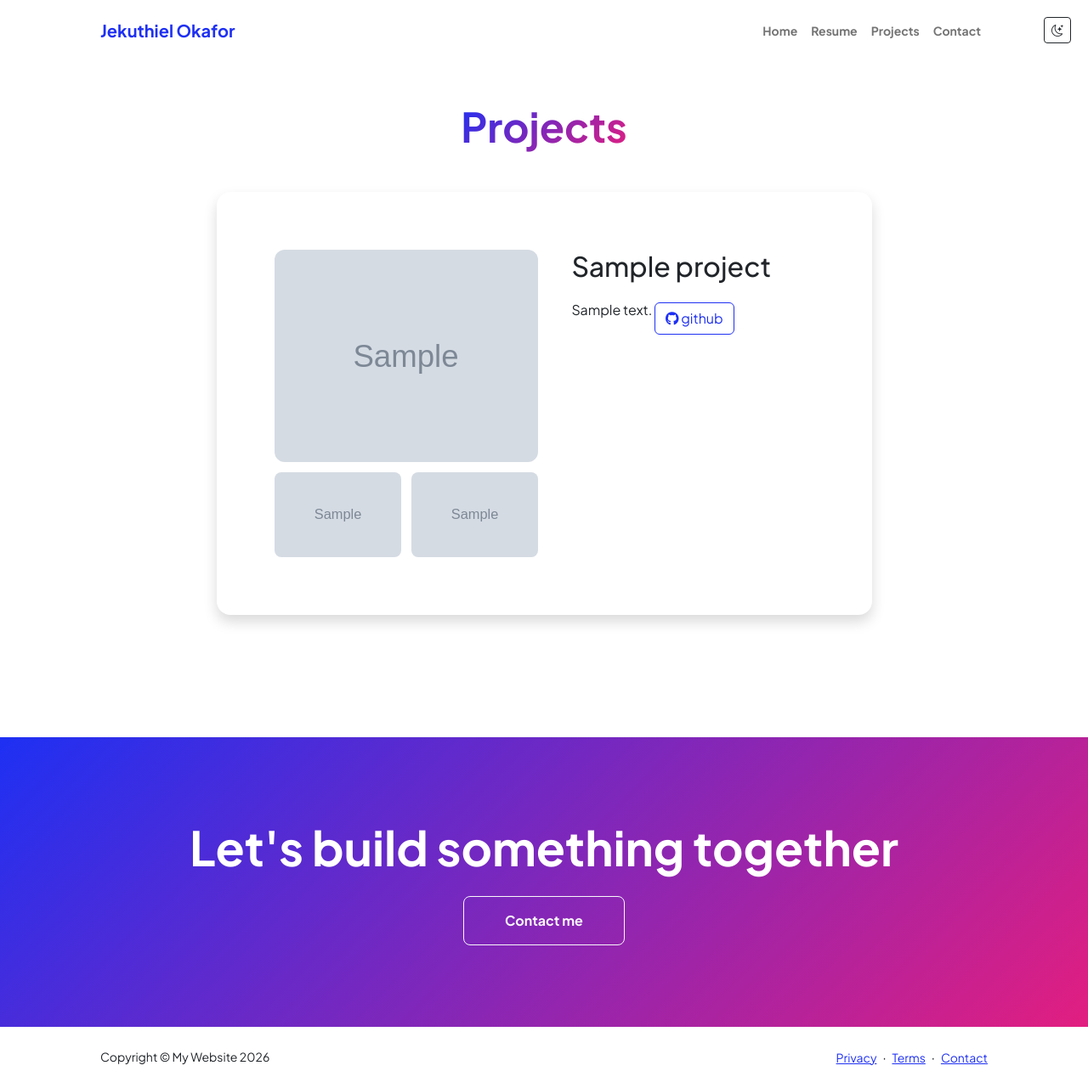
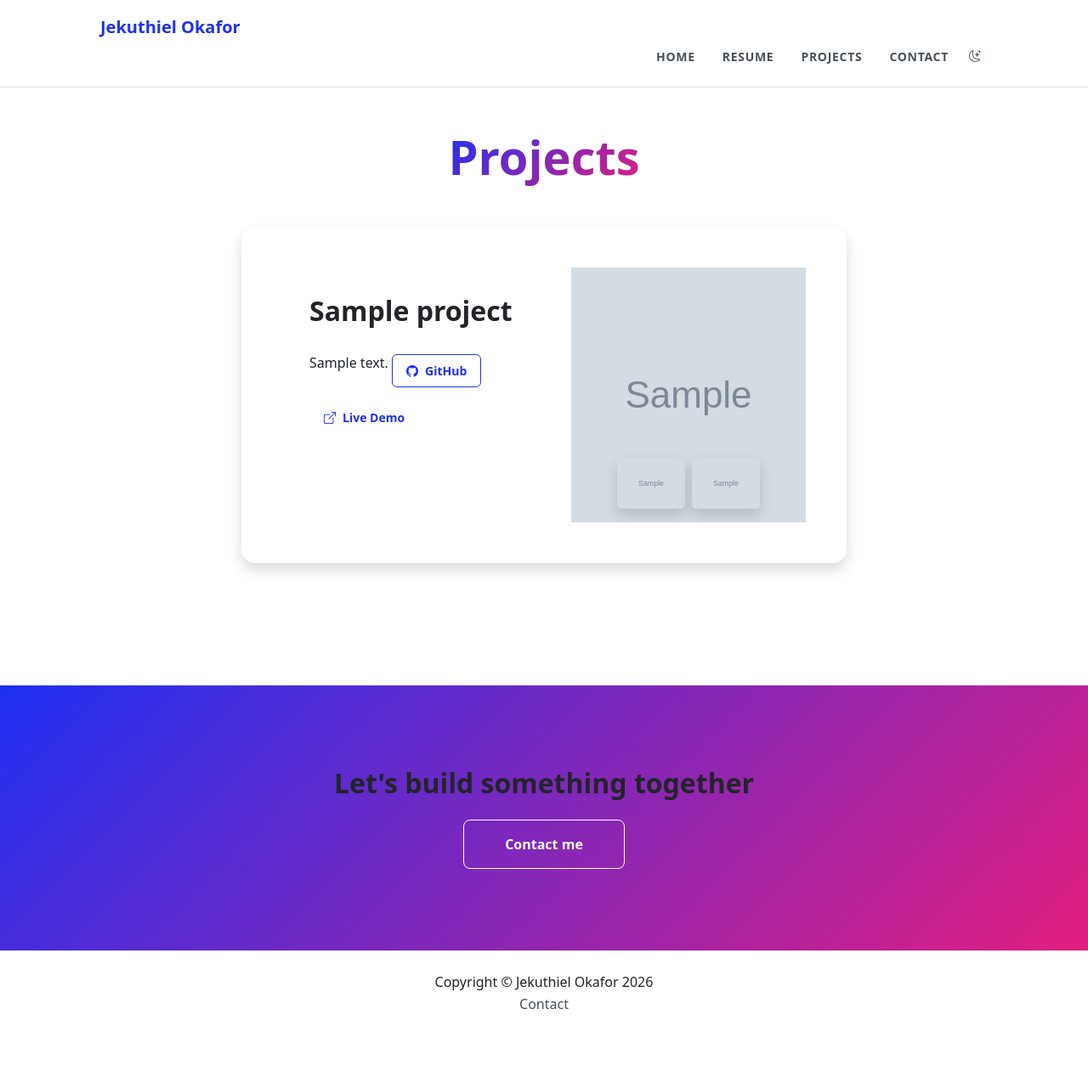
Before and after one commit to Elegede1/my_portfolio, a Flask app: page /projects in a window 1280 px wide. Shown: the whole page at 85% size. After the commit the page ends 1188 px from the top, so only its background shows below. Run offline with Flask 3, Linux system fonts and the light colour scheme; grey boxes marked "Sample" are stand-in pictures; a database or web service that is not in the repository returns one stand-in record (values such as "Sample title"); some libraries are stand-ins or nearby versions.

Commit message:
Performance optimization: Remove Bootstrap bloat, consolidate CSS/JS, remove unused code
- Replace 272KB Bootstrap CSS with 19KB minimal custom CSS (styles.min.css)
- Remove Font Awesome dependency, use Bootstrap Icons only
- Remove unused PostForm and associated imports
- Remove gunicorn from requirements.txt (not used on Vercel)
- Optimize font loading: async load with preload, reduce weights from 9 to 7
- Consolidate dark mode logic: single implementation in base template + scripts.js
- Add Vercel caching headers for static assets (1 year immutable)
- Add security headers (X-Content-Type-Options, X-Frame-Options, X-XSS-Protection, Referrer-Policy)
- Fix image paths to use url_for() for robustness
- Remove debug output from resume.html
- Update Bootstrap Icons to v1.11.3
- Update Bootstrap JS to v5.3.3
- Load JS with defer attribute
- Remove .vercel folder from git tracking

```diff
--- a/index.py
+++ b/index.py
@@ -3,7 +3,7 @@ import datetime
 from flask_bootstrap import Bootstrap4
 from flask_wtf import CSRFProtect
 from flask_login import UserMixin, login_user, LoginManager, login_required, current_user, logout_user
-from forms import LoginForm, PostForm, ContactForm, ProjectForm, UserForm, MessageForm, ExperienceForm, EducationForm, SkillForm
+from forms import LoginForm, ContactForm, ProjectForm, UserForm, MessageForm, ExperienceForm, EducationForm, SkillForm
 from werkzeug.security import generate_password_hash, check_password_hash
 from functools import wraps
 from dotenv import load_dotenv
--- a/requirements.txt
+++ b/requirements.txt
@@ -4,7 +4,6 @@ Flask-WTF==1.2.1
 Flask-Login==0.6.3
 python-dotenv==1.0.1
 Flask-PyMongo==2.3.0
-gunicorn==22.0.0
 email-validator==2.1.1
 flask-admin==1.6.1
 pymongo==4.7.2
--- a/static/js/scripts.js
+++ b/static/js/scripts.js
@@ -3,8 +3,6 @@
 * Copyright 2013-2023 Start Bootstrap
 * Licensed under MIT (https://github.com/StartBootstrap/startbootstrap-personal/blob/master/LICENSE)
 */
-// This file is intentionally blank
-// Use this file to add JavaScript to your project
     document.addEventListener('DOMContentLoaded', () => {
         const darkModeToggle = document.getElementById('darkModeToggle');
         const body = document.body;
@@ -13,8 +11,12 @@
         const darkMode = localStorage.getItem('darkMode');
         if (darkMode === 'enabled') {
             body.classList.add('dark-mode');
+            if (darkModeToggle) {
+                darkModeToggle.innerHTML = '<i class="bi bi-sun"></i>';
+            }
         }
 
+        if (darkModeToggle) {
             darkModeToggle.addEventListener('click', () => {
                 body.classList.toggle('dark-mode');
 
@@ -23,8 +25,9 @@
                     localStorage.setItem('darkMode', 'enabled');
                     darkModeToggle.innerHTML = '<i class="bi bi-sun"></i>';
                 } else {
-                localStorage.setItem('darkMode', null);
+                    localStorage.setItem('darkMode', 'disabled');
                     darkModeToggle.innerHTML = '<i class="bi bi-moon-stars"></i>';
                 }
             });
+        }
     });
--- a/templates/base.html
+++ b/templates/base.html
@@ -3,46 +3,47 @@
     <head>
         <meta charset="utf-8" />
         <meta name="viewport" content="width=device-width, initial-scale=1, shrink-to-fit=no" />
-        <meta name="description" content="" />
-        <meta name="author" content="" />
-        <title>Jekuthiel Okafor - Portfolio</title>
+        <meta name="description" content="Jekuthiel Okafor - Portfolio" />
+        <meta name="author" content="Jekuthiel Okafor" />
+        <title>{% block title %}Jekuthiel Okafor - Portfolio{% endblock %}</title>
 
-        <!-- Favicon-->
-        <!-- FIX: Use url_for for robust path generation -->
+        <!-- Favicon -->
         <link rel="icon" type="image/x-icon" href="{{ url_for('static', filename='assets/favicon.ico') }}" />
 
-        <!-- Custom Google font-->
+        <!-- Preconnect to external domains -->
         <link rel="preconnect" href="https://fonts.googleapis.com" />
         <link rel="preconnect" href="https://fonts.gstatic.com" crossorigin />
-        <link href="https://fonts.googleapis.com/css2?family=Plus+Jakarta+Sans:wght@100;200;300;400;500;600;700;800;900&amp;display=swap" rel="stylesheet" />
+        <link rel="preconnect" href="https://cdn.jsdelivr.net" />
 
-        <!-- Bootstrap icons-->
-        <link href="https://cdn.jsdelivr.net/npm/bootstrap-icons@1.8.1/font/bootstrap-icons.css" rel="stylesheet" />
+        <!-- Custom Google Font - loaded asynchronously -->
+        <link rel="preload" as="style" href="https://fonts.googleapis.com/css2?family=Plus+Jakarta+Sans:wght@300;400;500;600;700;800;900&display=swap" onload="this.onload=null;this.rel='stylesheet'" />
+        <noscript><link rel="stylesheet" href="https://fonts.googleapis.com/css2?family=Plus+Jakarta+Sans:wght@300;400;500;600;700;800;900&display=swap" /></noscript>
 
-        <!-- Core theme CSS (includes Bootstrap)-->
-        <!-- FIX: Use url_for for robust path generation -->
-        <link href="{{ url_for('static', filename='css/styles.css') }}" rel="stylesheet" />
+        <!-- Bootstrap Icons - loaded asynchronously -->
+        <link rel="preload" as="style" href="https://cdn.jsdelivr.net/npm/bootstrap-icons@1.11.3/font/bootstrap-icons.min.css" onload="this.onload=null;this.rel='stylesheet'" />
+        <noscript><link rel="stylesheet" href="https://cdn.jsdelivr.net/npm/bootstrap-icons@1.11.3/font/bootstrap-icons.min.css" /></noscript>
+
+        <!-- Core theme CSS (minimal, no Bootstrap) -->
+        <link rel="stylesheet" href="{{ url_for('static', filename='css/styles.min.css') }}" />
     </head>
     <body class="d-flex flex-column h-100">
 
         <main class="flex-shrink-0">
-            <!-- Navigation-->
-            <nav class="navbar navbar-expand-lg navbar-light bg-white py-3">
+            <!-- Navigation -->
+            <nav class="navbar navbar-expand-lg navbar-light py-3">
                 <div class="container px-5">
                     <a class="navbar-brand" href="{{ url_for('index') }}"><span class="fw-bolder text-primary">Jekuthiel Okafor</span></a>
                     <button class="navbar-toggler" type="button" data-bs-toggle="collapse" data-bs-target="#navbarSupportedContent" aria-controls="navbarSupportedContent" aria-expanded="false" aria-label="Toggle navigation"><span class="navbar-toggler-icon"></span></button>
                     <div class="collapse navbar-collapse" id="navbarSupportedContent">
-                        <div style="position: fixed; top: 20px; right: 20px; z-index: 500;">
-                            <button class="btn btn-outline-dark btn-sm" id="darkModeToggle">
-                                <i class="bi bi-moon-stars"></i>
-                            </button>
-                        </div>
                         <ul class="navbar-nav ms-auto mb-2 mb-lg-0 small fw-bolder">
                             <li class="nav-item"><a class="nav-link" href="{{ url_for('index') }}">Home</a></li>
                             <li class="nav-item"><a class="nav-link" href="{{ url_for('resume') }}">Resume</a></li>
                             <li class="nav-item"><a class="nav-link" href="{{ url_for('projects') }}">Projects</a></li>
                             <li class="nav-item"><a class="nav-link" href="{{ url_for('contact') }}">Contact</a></li>
                         </ul>
+                        <button class="btn btn-outline-dark btn-sm" id="darkModeToggle" aria-label="Toggle dark mode">
+                            <i class="bi bi-moon-stars"></i>
+                        </button>
                     </div>
                 </div>
             </nav>
@@ -54,22 +55,17 @@
         <footer class="bg-white py-4 mt-auto">
             <div class="container px-5">
                 <div class="row align-items-center justify-content-between flex-column flex-sm-row">
-                    <div class="col-auto"><div class="small m-0">Copyright &copy; My Website {{ year }}</div></div>
+                    <div class="col-auto"><div class="small m-0">Copyright &copy; Jekuthiel Okafor {{ year }}</div></div>
                     <div class="col-auto">
-                        <a class="small" href="#!">Privacy</a>
-                        <span class="mx-1">&middot;</span>
-                        <a class="small" href="#!">Terms</a>
-                        <span class="mx-1">&middot;</span>
                         <a class="small" href="{{ url_for('contact') }}">Contact</a>
                     </div>
                 </div>
             </div>
         </footer>
 
-        <!-- Bootstrap core JS-->
-        <script src="https://cdn.jsdelivr.net/npm/bootstrap@5.2.3/dist/js/bootstrap.bundle.min.js"></script>
-        <!-- Core theme JS-->
-        <!-- FIX: Use url_for for robust path generation -->
-        <script src="{{ url_for('static', filename='js/scripts.js') }}"></script>
+        <!-- Bootstrap core JS - loaded asynchronously -->
+        <script src="https://cdn.jsdelivr.net/npm/bootstrap@5.3.3/dist/js/bootstrap.bundle.min.js" defer></script>
+        <!-- Core theme JS -->
+        <script src="{{ url_for('static', filename='js/scripts.js') }}" defer></script>
     </body>
 </html>
--- a/templates/contact.html
+++ b/templates/contact.html
@@ -4,7 +4,7 @@
 {% block content %}
 <section class="py-5">
     <div class="container px-5">
-        <!-- Contact form-->
+        <!-- Contact form -->
         <div class="bg-light rounded-4 py-5 px-4 px-md-5">
             <div class="text-center mb-5">
                 <div class="feature bg-primary bg-gradient-primary-to-secondary text-white rounded-3 mb-3"><i class="bi bi-envelope"></i></div>
@@ -26,7 +26,7 @@
                     {% endwith %}
 
                     <!-- Use Flask-WTF to render the form -->
-                    {% from 'bootstrap/form.html' import render_form %}
+                    {% from 'bootstrap5/form.html' import render_form %}
                     {{ render_form(form, novalidate=True, button_map={'submit': 'primary btn-lg'})|safe }}
 
                 </div>
--- a/templates/index.html
+++ b/templates/index.html
@@ -25,7 +25,7 @@
                                 <div class="profile bg-gradient-primary-to-secondary">
                                     <!-- TIP: For best results, use a photo with a transparent background like the demo example below-->
                                     <!-- Watch a tutorial on how to do this on YouTube (link)-->
-                                    <img class="profile-img" src="static/assets/profile.jpg" alt="..." />
+                                    <img class="profile-img" src="{{ url_for('static', filename='assets/profile.jpg') }}" alt="Jekuthiel Okafor" />
                                 </div>
                             </div>
                         </div>
--- a/templates/login.html
+++ b/templates/login.html
@@ -1,7 +1,6 @@
 {% extends 'base.html' %}
 
 {% block content %}
-
 
     <div class="container">
         <div class="row justify-content-center">
--- a/templates/projects.html
+++ b/templates/projects.html
@@ -1,7 +1,7 @@
 {% extends 'base.html' %}
 
-{%block content%}
-    <!-- Projects Section-->
+{% block content %}
+    <!-- Projects Section -->
     <section class="py-5">
         <div class="container px-5 mb-5">
             <div class="text-center mb-5">
@@ -9,7 +9,7 @@
             </div>
             <div class="row gx-5 justify-content-center">
                 <div class="col-lg-11 col-xl-9 col-xxl-8">
-                    <!-- Project Card 1-->
+                    <!-- Project Card -->
                     {% if projects %}
                         {% for project in projects %}
                             <div class="card overflow-hidden shadow rounded-4 border-0 mb-5">
@@ -21,11 +21,21 @@
                                                     <div class="project-text">
                                                         <h2>{{ project.title or '' }}</h2>
                                                             {{ project.body|default('') | safe }}
-                                                        <a href="https://github.com/Elegede1/pong_game" class="btn btn-outline-primary mt-3"><i class="fab fa-github"></i> github</a>
-                                                        <link rel="stylesheet" href="https://cdnjs.cloudflare.com/ajax/libs/font-awesome/6.0.0/css/all.min.css">
+                                                        {% if project.github_url %}
+                                                        <a href="{{ project.github_url }}" class="btn btn-outline-primary mt-3" target="_blank" rel="noopener">
+                                                            <i class="bi bi-github"></i> GitHub
+                                                        </a>
+                                                        {% endif %}
+                                                        {% if project.live_url %}
+                                                        <a href="{{ project.live_url }}" class="btn btn-outline-secondary mt-3 ms-2" target="_blank" rel="noopener">
+                                                            <i class="bi bi-box-arrow-up-right"></i> Live Demo
+                                                        </a>
+                                                        {% endif %}
                                                     </div>
                                                     <div class="project-media">
+                                                        {% if project.img_url %}
                                                         <img src="{{ project.img_url if project.img_url.startswith('http') else url_for('static', filename=project.img_url) }}" alt="{{ project.title }}" class="project-image-main">
+                                                        {% endif %}
                                                         <div class="project-images-secondary">
                                                             {% if project.img_url_2 %}
                                                             <img src="{{ project.img_url_2 if project.img_url_2.startswith('http') else url_for('static', filename=project.img_url_2) }}" alt="{{ project.title }} 2" class="project-image-small">
@@ -45,7 +55,7 @@
                     {% else %}
                         <div class="card overflow-hidden shadow rounded-4 border-0 mb-5">
                             <div class="card-body p-5">
-                                <p>No projects available yet.</p> <!--- Or something more descriptive -->
+                                <p class="text-center text-muted">No projects available yet.</p>
                             </div>
                         </div>
                     {% endif %}
@@ -53,8 +63,8 @@
             </div>
         </div>
     </section>
-    <!-- Call to action section-->
-    <section class="py-5 bg-gradient-primary-to-secondary text-white">
+    <!-- Call to action section -->
+    <section class="py-5" style="background: var(--gradient-primary); color: var(--white);">
         <div class="container px-5 my-5">
             <div class="text-center">
                 <h2 class="display-4 fw-bolder mb-4">Let's build something together</h2>
```
Also changed, not shown: forms.py (+1 -13 lines), templates/admin/master.html (+13 -18 lines), templates/resume.html (+8 -11 lines), static/css/styles.min.css (added), vercel.json, 1 other file. Lines whose indentation alone changed are shown as unchanged.
